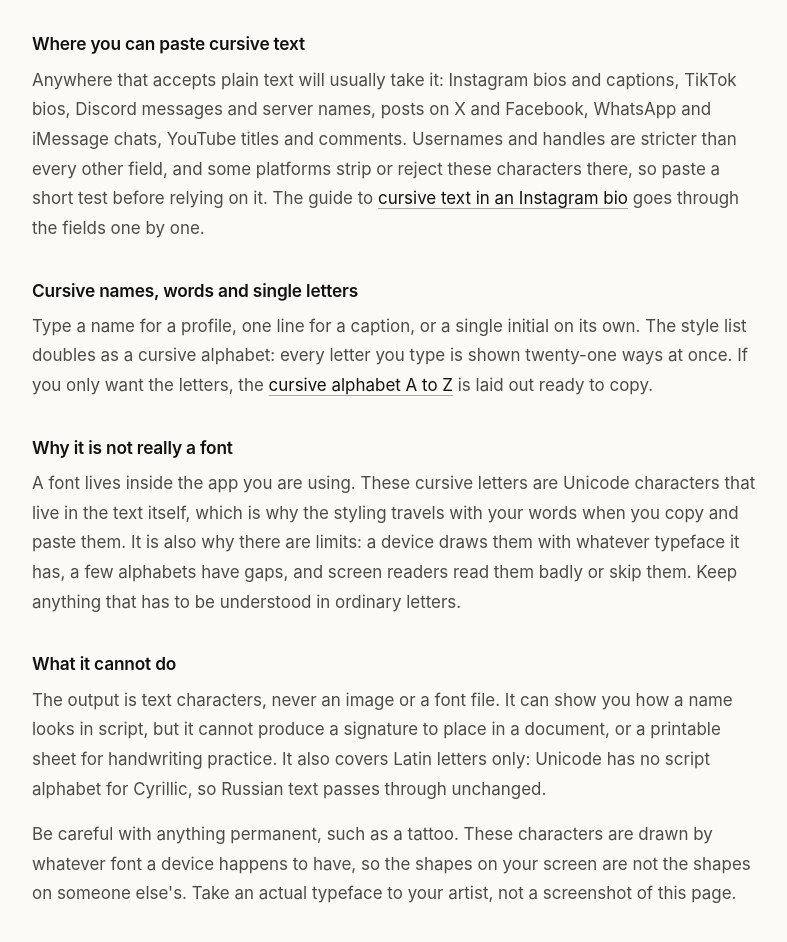
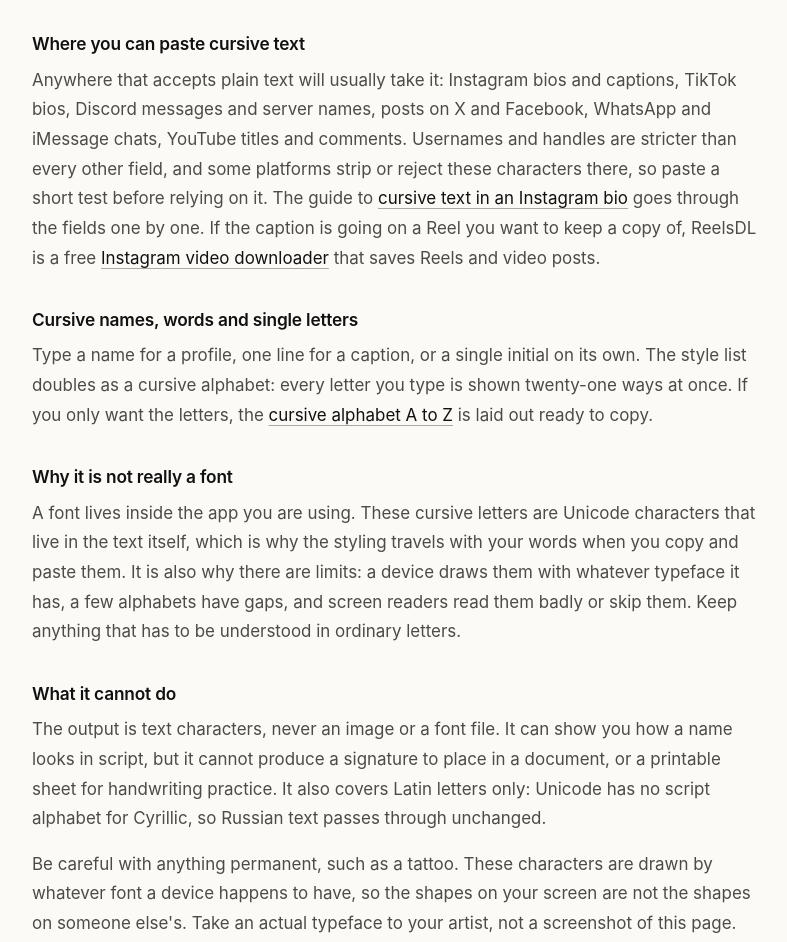
Before and after one commit to aimzer0ne/cursivee-app, a plain HTML site: page index.html in a window 1280 px wide. Shown: the part 4028-4970 px from the top of the page, without its empty margins (116-903 px from the left). Drawn offline with Linux system fonts and the light colour scheme.

Commit message:
Full upload to current state

```diff
--- a/index.html
+++ b/index.html
@@ -171,7 +171,8 @@
           comments. Usernames and handles are stricter than every other field, and some platforms strip or reject
           these characters there, so paste a short test before relying on it. The guide to
           <a href="blog/cursive-text-instagram-bio">cursive text in an Instagram bio</a> goes through the fields one
-          by one.</p>
+          by one. If the caption is going on a Reel you want to keep a copy of, ReelsDL is a free
+          <a href="https://reelsdl.net/">Instagram video downloader</a> that saves Reels and video posts.</p>
 
         <h3>Cursive names, words and single letters</h3>
         <p>Type a name for a profile, one line for a caption, or a single initial on its own. The style list doubles
```
